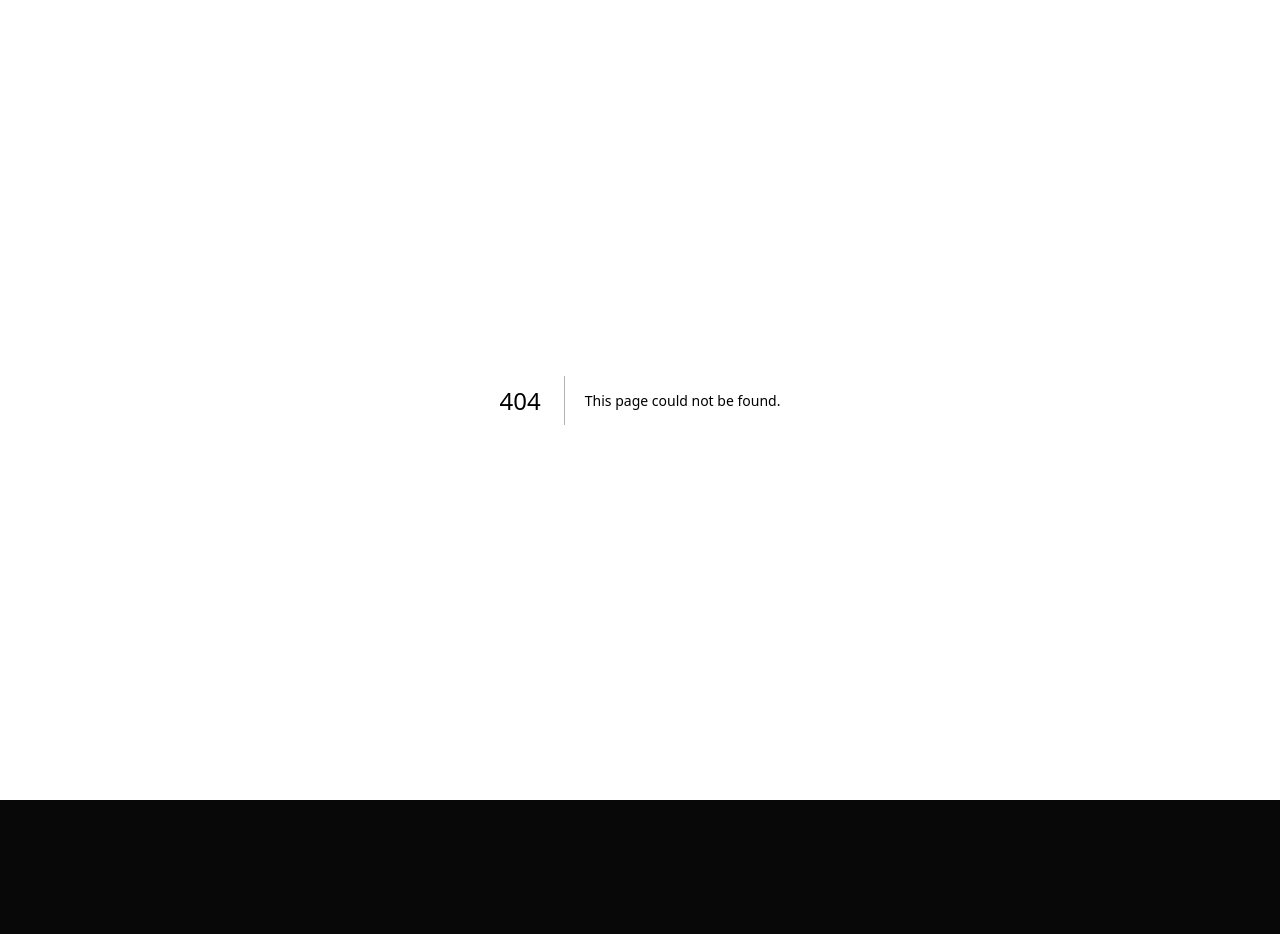
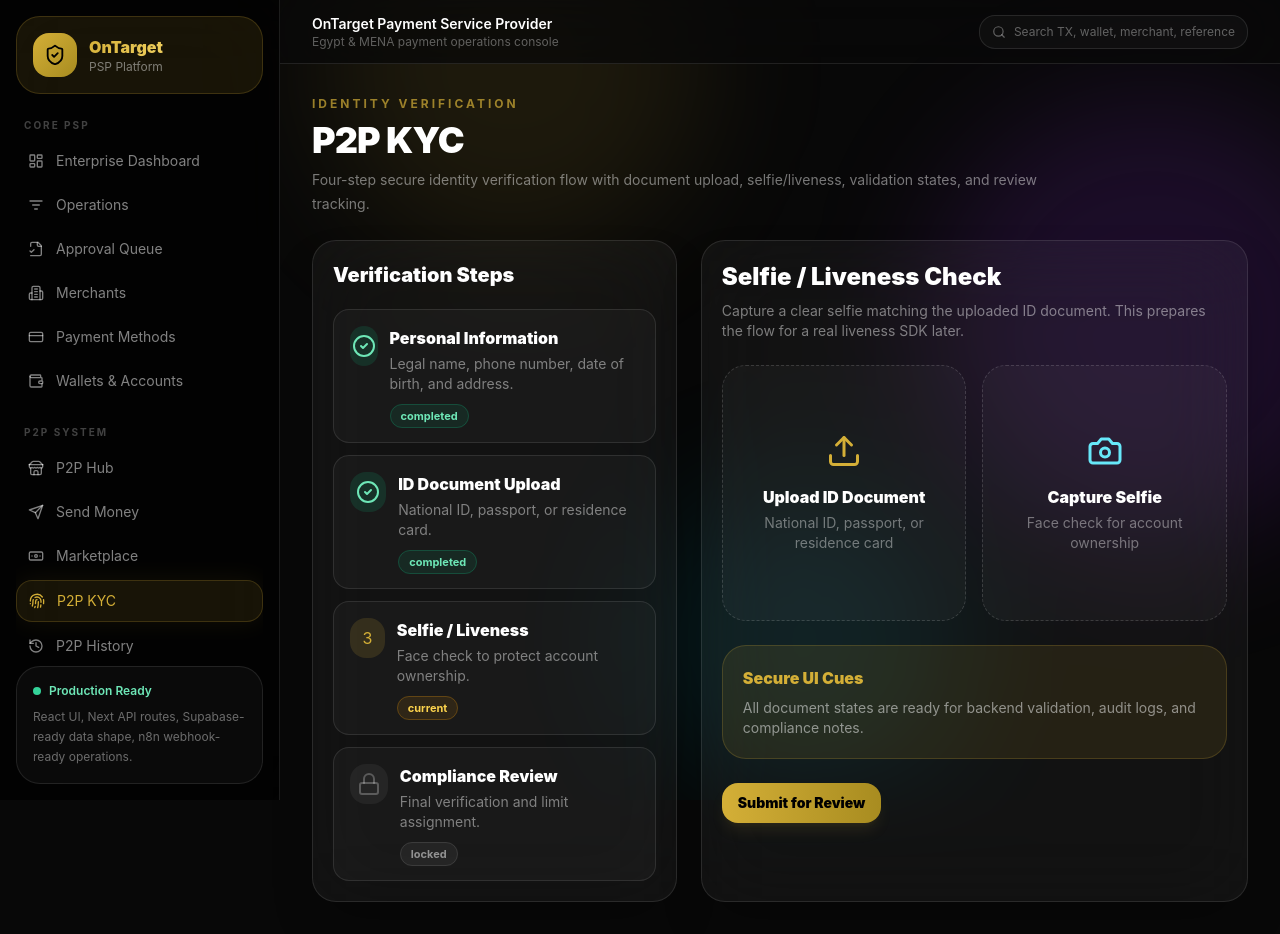
Before and after one commit to mzakaria-creater/ontarget-payment-os, a Next.js app: page /p2p/kyc in a window 1280 px wide. Before the commit this address had no page. Before the commit the page ends 800 px from the top, so only its background shows below. Built offline with nearby package versions, Linux system fonts and the light colour scheme.

Commit message:
Add P2P KYC verification page

```diff
--- /dev/null
+++ b/src/app/p2p/kyc/page.tsx
@@ -0,0 +1,36 @@
+import { Camera, CheckCircle2, Lock, Upload } from 'lucide-react'
+import { GlassCard, PageHeading, PrimaryButton, StatusPill } from '@/components/psp/PlatformShell'
+import { kycSteps } from '@/lib/psp-platform-data'
+
+export default function P2PKYCPage() {
+  return (
+    <div>
+      <PageHeading eyebrow="Identity Verification" title="P2P KYC" description="Four-step secure identity verification flow with document upload, selfie/liveness, validation states, and review tracking." />
+      <div className="grid gap-6 xl:grid-cols-[0.8fr_1.2fr]">
+        <GlassCard>
+          <h2 className="mb-5 text-xl font-black text-white">Verification Steps</h2>
+          <div className="space-y-3">
+            {kycSteps.map((step, index) => (
+              <div key={step.id} className="rounded-2xl border border-white/10 bg-white/[0.03] p-4">
+                <div className="flex items-start gap-3">
+                  <div className={`flex h-10 w-10 items-center justify-center rounded-2xl ${step.status === 'completed' ? 'bg-emerald-500/15 text-emerald-300' : step.status === 'current' ? 'bg-gold/15 text-gold' : 'bg-white/5 text-white/25'}`}>{step.status === 'completed' ? <CheckCircle2/> : step.status === 'current' ? index + 1 : <Lock/>}</div>
+                  <div><p className="font-black text-white">{step.title}</p><p className="mt-1 text-sm text-white/45">{step.description}</p><div className="mt-2"><StatusPill status={step.status}/></div></div>
+                </div>
+              </div>
+            ))}
+          </div>
+        </GlassCard>
+        <GlassCard>
+          <h2 className="text-2xl font-black text-white">Selfie / Liveness Check</h2>
+          <p className="mt-2 text-sm text-white/45">Capture a clear selfie matching the uploaded ID document. This prepares the flow for a real liveness SDK later.</p>
+          <div className="mt-6 grid gap-4 md:grid-cols-2">
+            <div className="flex min-h-64 flex-col items-center justify-center rounded-3xl border border-dashed border-white/15 bg-white/[0.03] p-6 text-center"><Upload className="text-gold" size={36}/><p className="mt-4 font-black text-white">Upload ID Document</p><p className="mt-1 text-sm text-white/40">National ID, passport, or residence card</p></div>
+            <div className="flex min-h-64 flex-col items-center justify-center rounded-3xl border border-dashed border-white/15 bg-white/[0.03] p-6 text-center"><Camera className="text-cyan-300" size={36}/><p className="mt-4 font-black text-white">Capture Selfie</p><p className="mt-1 text-sm text-white/40">Face check for account ownership</p></div>
+          </div>
+          <div className="mt-6 rounded-3xl border border-gold/20 bg-gold/10 p-5"><p className="font-black text-gold">Secure UI Cues</p><p className="mt-2 text-sm text-white/50">All document states are ready for backend validation, audit logs, and compliance notes.</p></div>
+          <div className="mt-6"><PrimaryButton>Submit for Review</PrimaryButton></div>
+        </GlassCard>
+      </div>
+    </div>
+  )
+}
```
